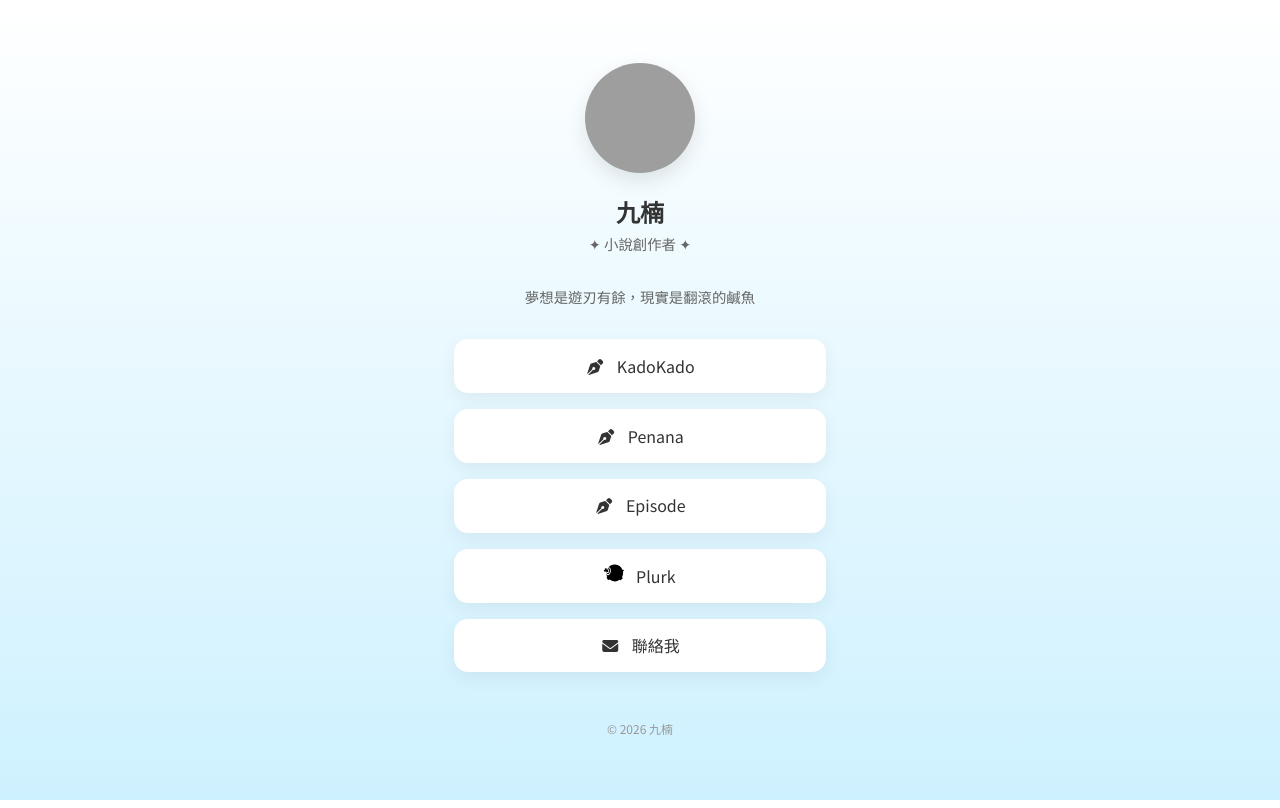
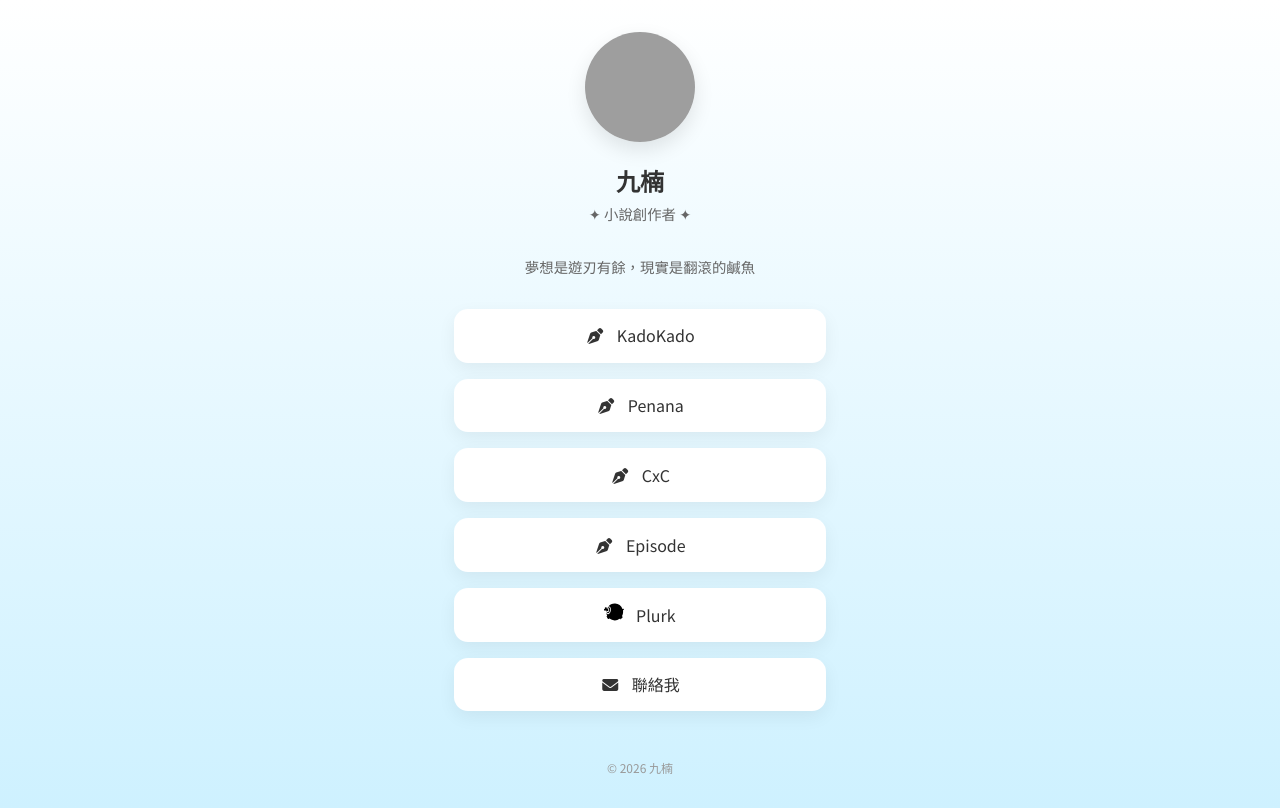
Before and after one commit to GattungNeun/ninezhennan, a plain HTML site: page index.html in a window 1280 px wide. Drawn offline with Linux system fonts and the light colour scheme; grey boxes are pictures that could not be loaded.

Commit message:
新增cxc

```diff
--- a/index.html
+++ b/index.html
@@ -24,6 +24,7 @@
     <div class="links">
       <a href="https://www.kadokado.com.tw/user/30503" class="link-card"  target="_blank" rel="noneopener noreferrer"><i class="fa-solid fa-pen-nib icon"></i> KadoKado</a>
       <a href="https://www.penana.com/user/211229/%E4%B9%9D%E6%A5%A0/portfolio" class="link-card" target="_blank" rel="noneopener noreferrer"><i class="fa-solid fa-pen-nib icon"></i> Penana</a>
+      <a href="https://cxc.today/zh/@ninezhennan/work" class="link-card" target="_blank" rel="noneopener noreferrer"><i class="fa-solid fa-pen-nib icon"></i> CxC</a>
       <a href="https://episode.cc/about/ninezhennan" class="link-card" target="_blank" rel="noneopener noreferrer"><i class="fa-solid fa-pen-nib icon"></i> Episode</a>
       <a href="https://www.plurk.com/ninezhennan" class="link-card"  target="_blank" rel="noneopener noreferrer"><img src="plurk.svg" class="icon"> Plurk</a>
       <div class="contact-wrapper">
```
